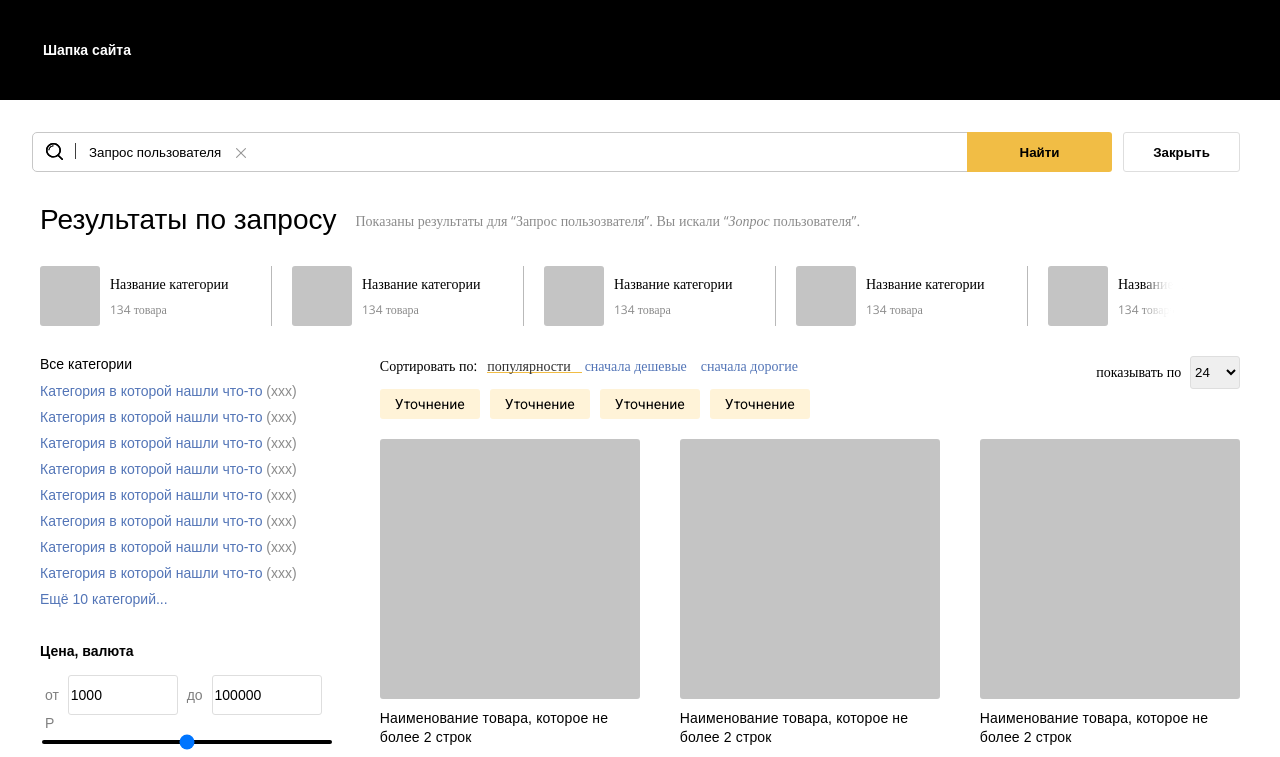
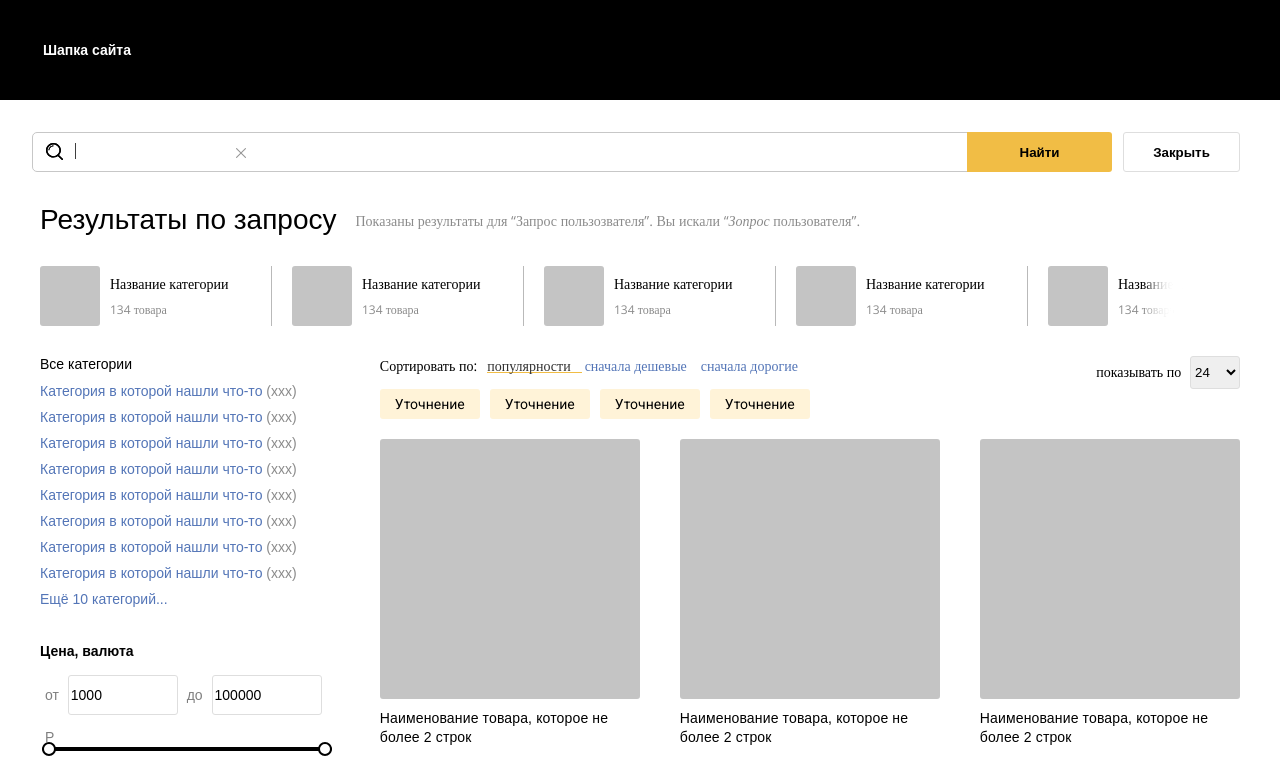
Before and after one commit to EriKuroi/testTask, a website: page index.html in a window 1280 px wide. Both pictures are taken after a click on the icon 241 px from the left and 153 px from the top of the page. Shown: the top 757 px of the page. Drawn offline with nearby package versions, Linux system fonts and the light colour scheme.

Commit message:
Add interaction to search, price range and sort by

```diff
--- a/index.html
+++ b/index.html
@@ -180,8 +180,29 @@
                         <input type="number" name="max-price" id="max-price" value="100000">
                         <span class="price-range_currency">P</span>
                     </div>
-                    <input type="range" name="price-range" id="price-range" class="range-control" min="1000"
-                        max="1000000">
+                    <section class="price-range-slider">
+                        <input
+                        type="range"
+                        name="price-range-1"
+                        id="price-range-1"
+                        class="range-control"
+                        min="1000"
+                        max="1000000"
+                        step="500"
+                        value="1000"
+                        >
+                        <input
+                        type="range"
+                        name="price-range-2"
+                        id="price-range-2"
+                        class="range-control"
+                        min="1000"
+                        max="1000000"
+                        step="500"
+                        value="1000000"
+                        >
+                    </section>
+
                 </div>
 
                 <div class="brands-wrapper">
@@ -386,5 +407,5 @@
             </main>
         </div>
     </div>
-
+    <script src="./script.js"></script>
 </body>
--- /dev/null
+++ b/script.js
@@ -0,0 +1,65 @@
+window.onload = function () {
+    const slider = document.querySelector('.categories-slider');
+    const priceMin = document.querySelector('#min-price');
+    const priceMax = document.querySelector('#max-price');
+    const sortOptionsList = document.querySelector('.sort-by-wrapper')
+
+    let isDown = false;
+    let startX;
+    let scrollLeft;
+
+    const deleteSearchValue = () => {
+        const searchForm = document.querySelector('#searchInput');
+        searchForm.value = null;
+    }
+
+    const getVals = (e) => {
+        const parent = e.target.parentNode;
+        const slides = parent.getElementsByTagName('input');
+        let slide1 = parseFloat(slides[0].value);
+        let slide2 = parseFloat(slides[1].value);
+        if (slide1 > slide2) { let tmp = slide2; slide2 = slide1; slide1 = tmp; }
+
+        priceMin.value = slide1;
+        priceMax.value = slide2;
+    }
+
+    const toggleSort = (e) => {
+        if (e.target.tagName == 'SPAN') {
+            if (!e.target.classList.contains('sort-by-selected')) {
+                const allOptionsArray = [...sortOptionsList.querySelectorAll('span')];
+                allOptionsArray.forEach(element => {
+                    element.classList.remove('sort-by-selected');
+                });
+                e.target.classList.add('sort-by-selected');
+            }
+
+
+        }
+    };
+
+
+    slider.addEventListener('mousedown', (e) => {
+        isDown = true;
+        startX = e.pageX - slider.offsetLeft;
+        scrollLeft = slider.scrollLeft;
+    });
+    slider.addEventListener('mouseleave', () => {
+        isDown = false;
+    });
+    slider.addEventListener('mouseup', () => {
+        isDown = false;
+    });
+    slider.addEventListener('mousemove', (e) => {
+        if (!isDown) return;
+        e.preventDefault();
+        const x = e.pageX - slider.offsetLeft;
+        const walk = (x - startX) * 3; //scroll-fast
+        slider.scrollLeft = scrollLeft - walk;
+    });
+
+    document.querySelector('.search-wrapper-cross').addEventListener('click', deleteSearchValue);
+    document.querySelector('#price-range-1').addEventListener('input', getVals);
+    document.querySelector('#price-range-2').addEventListener('input', getVals);
+    sortOptionsList.addEventListener('click', toggleSort);
+}
--- a/style.css
+++ b/style.css
@@ -411,7 +411,6 @@ button {
 
 .categories-found {
     margin-bottom: 36px;
-
 }
 
 .categories-found h5 {
@@ -447,6 +446,7 @@ button {
     box-sizing: border-box;
     border-radius: 3px;
     font-size: 14px;
+    margin-bottom: 14px;
 }
 
 .price-range-min-max label,
@@ -454,33 +454,49 @@ button {
     opacity: 0.5;
     margin: 0 5px 0 5px;
 }
+.price-range-slider{
+    position: relative;
+}
 
-.price-range-wrapper input[type="range"] {
+.price-range-slider input[type="range"] {
+    pointer-events: none;
+    position: absolute;
+    left: 0;
     -webkit-appearance: none;
-
     width: 290px;
     height: 4px;
-
     background: #000000;
     border-radius: 30px;
 }
 
-.price-range-wrapper input[type="range"] ::-webkit-slider-thumb {
+::-webkit-slider-thumb {
     -webkit-appearance: none;
     appearance: none;
+    pointer-events: all;
+    position: relative;
+
+    z-index: 1;
+    width: 14px;
+    height: 14px;
+    background: #FFFFFF;
+    border: 2px solid #000000;
+    border-radius: 30px;
+    box-sizing: border-box;
+    cursor: pointer;
+
+}
+
+::-moz-range-thumb {
+    pointer-events: all;
+    position: relative;
+
+    z-index: 1;
     width: 14px;
     height: 14px;
     background: #FFFFFF;
     border: 2px solid #000000;
     box-sizing: border-box;
-
-    cursor: pointer;
-}
-
-.price-range-wrapper input[type="range"]::-moz-range-thumb {
-    width: 25px;
-    height: 25px;
-    background: #4CAF50;
+    border-radius: 30px;
     cursor: pointer;
 }
 
@@ -564,6 +580,7 @@ main {
 
 .sort-by-wrapper span {
     margin-right: 14px;
+    cursor: pointer;
 }
 
 .sort-by-selected {
```
Also changed, not shown: index.js (deleted).
